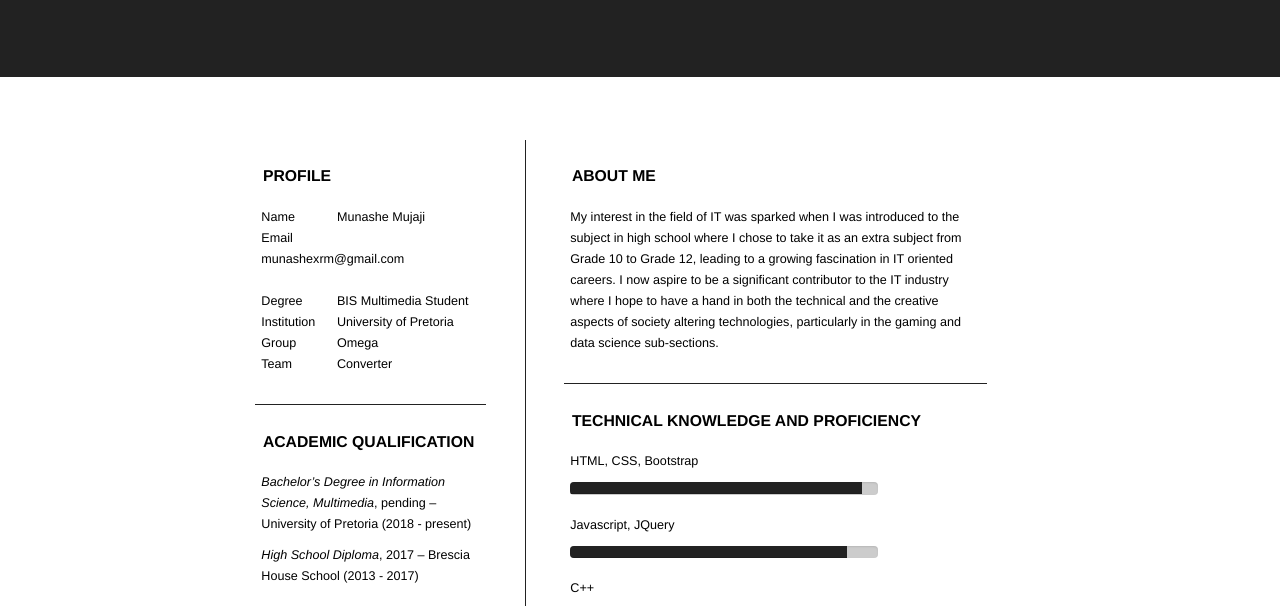
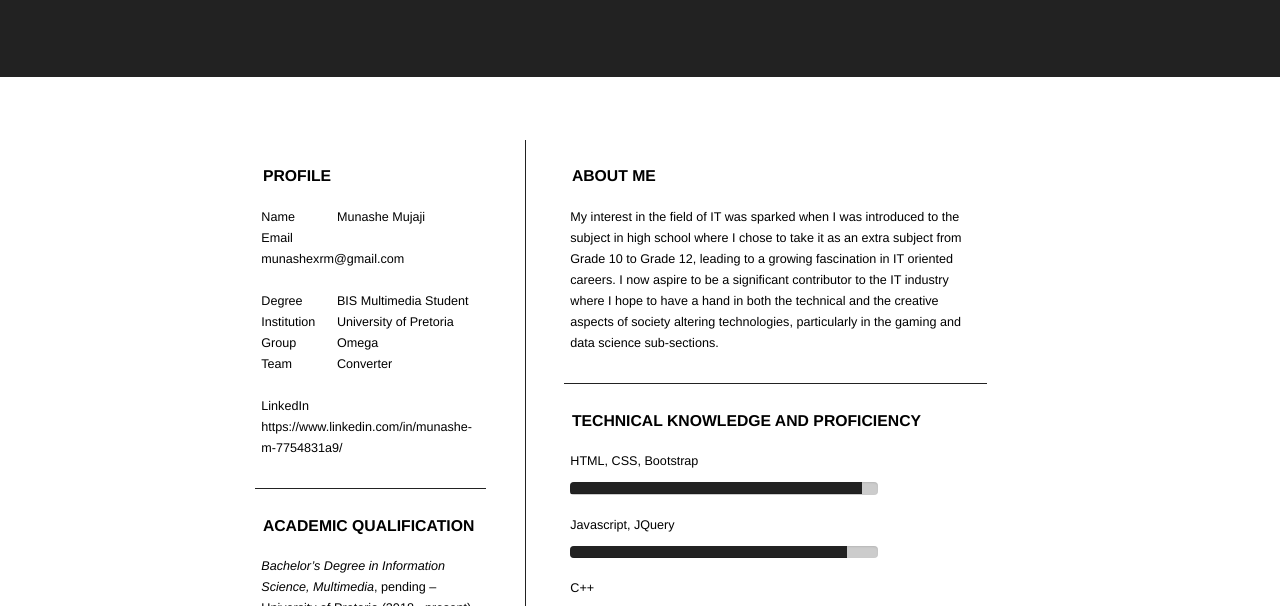
Before and after one commit to munasheghub/munashe.github.io, a plain HTML site: page index.html in a window 1280 px wide. Shown: the part 186-792 px from the top of the page. Drawn offline with nearby package versions, Linux system fonts and the light colour scheme.

Commit message:
Update index.html

```diff
--- a/index.html
+++ b/index.html
@@ -149,6 +149,8 @@
 								<li><span>Institution</span>University of Pretoria</li>
 								<li><span>Group</span>Omega</li>
 								<li><span>Team</span>Converter</li>
+								<br>
+								<li><span>LinkedIn</span>https://www.linkedin.com/in/munashe-m-7754831a9/</li>
 							</ul>
 						</div>
 					</div>
```
